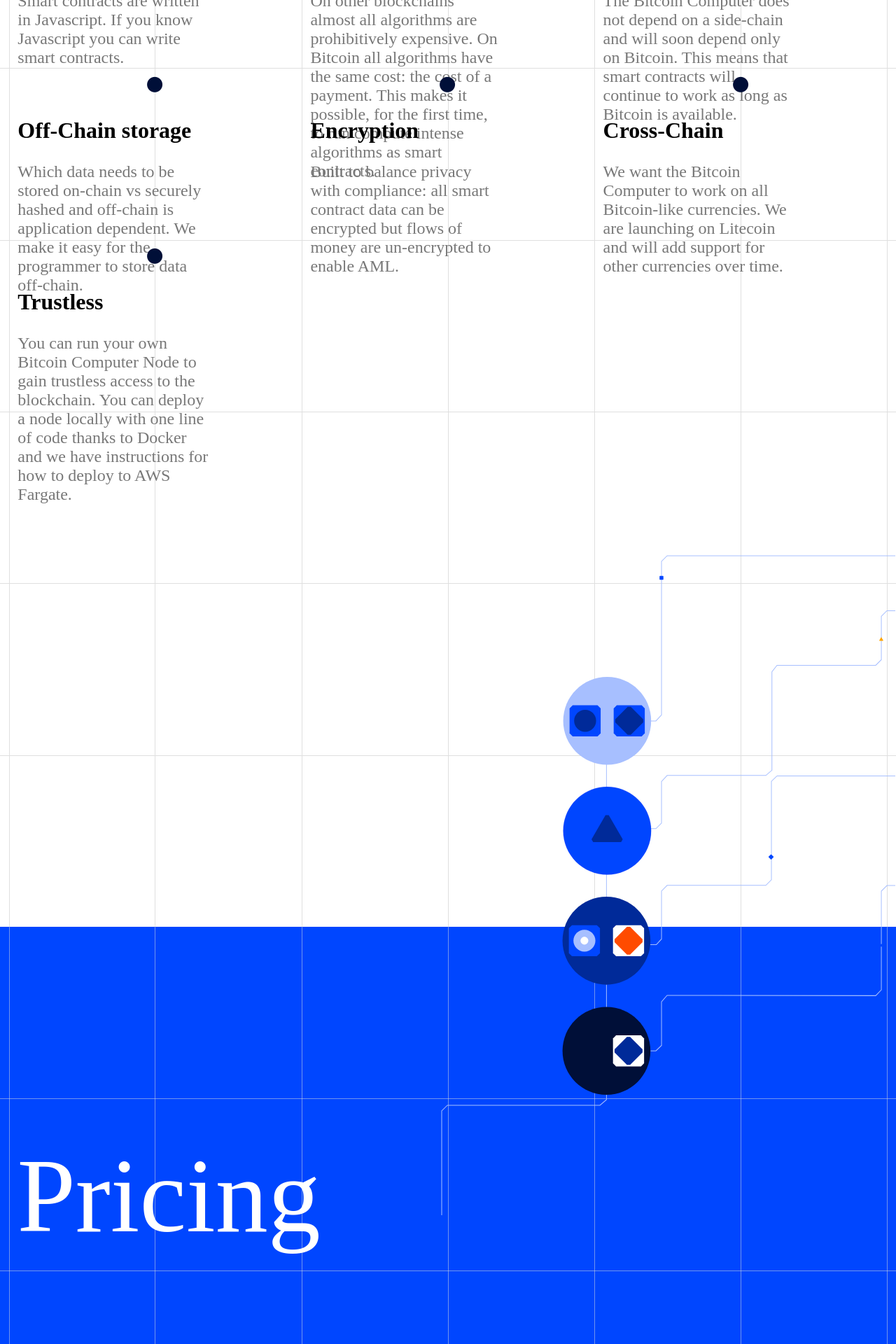
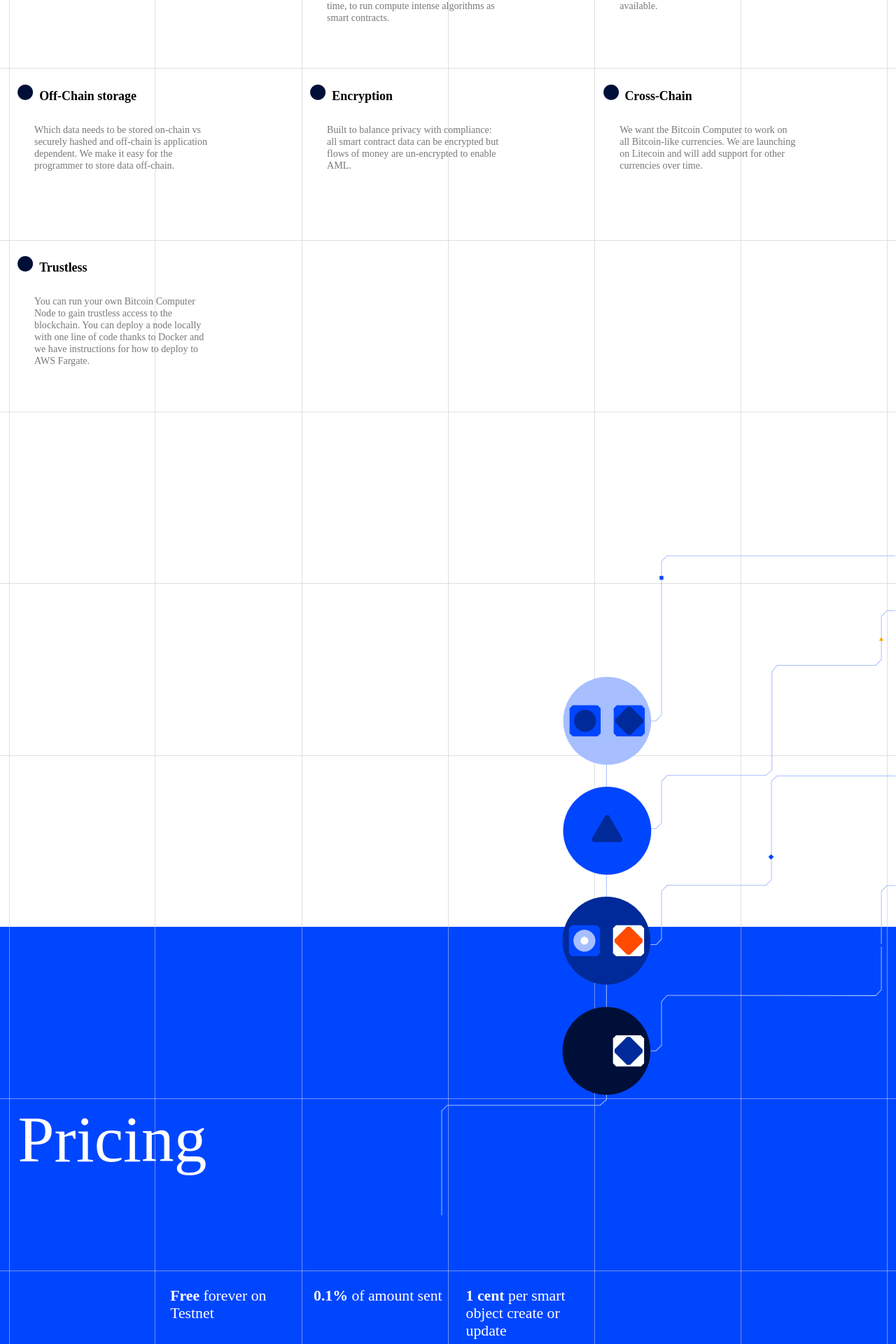
Before and after one commit to jonty007/website, a React (Create React App) app: page / in a window 1280 px wide. Shown: the part 1620-3540 px from the top of the page at 70% size. Built offline with nearby package versions, Linux system fonts and the light colour scheme.

Commit message:
scaling images adn texts

```diff
--- a/package.json
+++ b/package.json
@@ -1,6 +1,5 @@
 {
   "name": "bitcoin-computer-website",
-  "homepage": "https://bitcoin-computer.github.io/website/",
   "version": "0.1.0",
   "private": true,
   "dependencies": {
--- a/src/About.css
+++ b/src/About.css
@@ -46,8 +46,8 @@
     width: 30%;
     height: 33%;
     z-index: 1;
-    top: 770px;
-    left: 3%;
+    top: 41%;
+    left: 2%;
     position: absolute;
     background-repeat: no-repeat;
 }
@@ -56,7 +56,7 @@
     width: 30%;
     height: 33%;
     z-index: 1;
-    top: 770px;
+    top: 41%;
     left: 35%;
     position: absolute;
     background-repeat: no-repeat;
@@ -67,7 +67,7 @@
     width: 30%;
     height: 33%;
     z-index: 1;
-    top: 770px;
+    top: 41%;
     left: 68%;
     position: absolute;
     background-repeat: no-repeat;
--- a/src/CodeSection.css
+++ b/src/CodeSection.css
@@ -6,12 +6,12 @@
 }
 
 .code-block {
-    font-family: IBMPlexMono-Regular;
-    font-size: 20px;
+    font-family: 'IBMPlexMono-Regular';
+    font-size: 1vw;
     letter-spacing: 0;
-    line-height: 25px;
     color: #A2A2A2;
     font-weight: lighter;
+    margin: 0;
 }
 
 .code-yellow {
--- a/src/Examples.css
+++ b/src/Examples.css
@@ -2,7 +2,7 @@
     height: 184vh;
     width: 100%;
     z-index: 1;
-    position:relative;
+    position: relative;
 }
 
 .docsLinkExamples {
@@ -11,7 +11,9 @@
     font-size: 24px;
 }
 
-.docsLinkExamples:active, .docsLinkExamples:visited, .docsLinkExamples:focus {
+.docsLinkExamples:active,
+.docsLinkExamples:visited,
+.docsLinkExamples:focus {
     text-decoration: underline;
     color: #000F38;
     font-size: 24px;
@@ -59,55 +61,39 @@
 
 .example-1-text-tab {
     font-family: Formular;
-    font-size: 24px;
+    font-size: 1.1vw;
     color: #000F38;
-    letter-spacing: 0;
-    line-height: 31px;
-    height: 62px;
     width: 80%;
     z-index: 2;
-    top: 100px;
-    /* left: 37.25px; */
-    position: relative;
+    margin-bottom: 7%;
 }
 
 .example-1-subtext-tab {
     font-family: 'Formular';
-    font-size: 24px;
+    font-size: 1.1vw;
     color: #787878;
-    letter-spacing: 0;
-    line-height: 31px;
-    height: 349px;
     width: 80%;
     z-index: 2;
-    top: 100px;
-    /* left: 39.25px; */
-    position: relative;
 }
 
 .examples-heading-tab {
     height: 50px;
     width: 33.33%;
     z-index: 2;
-    /* top: 300px; */
-    /* left: 36px; */
-    /* position: relative;  */
-    font-size: 150px;
+    top: 17%;
+    left: 2%;
+    position: absolute;
+    font-size: 7.3vw;
     font-family: 'Formular';
     color: #000f38;
     text-align: left;
-    padding-top: 300px;
 }
 
 .infoGridExample {
-    margin-top: 130px !important;
     background-color: white;
     z-index: 3;
-    /* border: #dfdfdf 1px solid; */
-    padding-bottom: 60px !important;
-    padding-left: 10px !important;
-    /* margin-left: -6px !important; */
-
+    height: calc(45.6vh - 1px);
+    padding: 1%;
 }
 
 .tabPanelPadding {
@@ -167,16 +153,14 @@
 
 .information-text {
     font-family: Formular;
-    font-size: 24px;
+    font-size: 1.1vw;
     color: #000F38;
     letter-spacing: 0;
-    line-height: 31px;
     text-align: left;
-    height: 31px;
     width: 80%;
     z-index: 2;
-    top: 1396.5px;
-    left: 36px;
+    top: 78%;
+    left: 2%;
     position: absolute;
 }
 
@@ -200,3 +184,17 @@
     left: 18px;
     position: absolute;
 }
+
+.examples-tab {
+    align-items: start !important;
+}
+
+#simple-tabpanel-0 .MuiBox-root,
+#simple-tabpanel-1 .MuiBox-root,
+#simple-tabpanel-2 .MuiBox-root {
+    padding: 0 1px !important;
+}
+
+.example-grid-wrapper {
+    margin-top: calc(8.5% + 1px);
+}
--- a/src/Feature.css
+++ b/src/Feature.css
@@ -1,7 +1,5 @@
 .featureDot {
-    background-image: url("/public/feature-dot.png");
-    height: 22px;
-    width: 22px;
+    display: inline-block;
     z-index: 1;
 }
 
@@ -9,17 +7,20 @@
     height: 32px;
     width: 80%;
     z-index: 1;
-    font-size: 32px;
+    font-size: 1.4vw;
     font-family: 'Formular';
     color: #000000;
     text-align: left;
+    padding-left: 2%;
+    display: inline-block;
 }
 
 .featureText {
     width: 70%;
     z-index: 1;
-    font-size: 24px;
+    font-size: 1.1vw;
     font-family: 'Formular';
     color: #787878;
     text-align: left;
+    padding-left: 6%;
 }
--- a/src/Feature.tsx
+++ b/src/Feature.tsx
@@ -9,8 +9,8 @@
 function Feature(props: FeatureProps) {
   return (
     <Box>
-      <Box>
-        <img src="/feature-dot.png"></img>
+      <Box sx={{ textAlign: "start" }}>
+        <img src="/feature-dot.png" className="featureDot"></img>
         <h3 className="featureHeading">{props.heading}</h3>
       </Box>
       <Box className="featureText">{props.text}</Box>
--- a/src/Pricing.css
+++ b/src/Pricing.css
@@ -2,18 +2,16 @@
     height: 184vh;
     width: 100%;
     z-index: 1;
-    position:relative;
+    position: relative;
     background-color: #0046FF;
 }
 
 .pricing-heading {
-    height: 50px;
-    width: 461px;
     z-index: 2;
-    top: 298px;
-    left: 24.38px;
+    top: 17%;
+    left: 2%;
     position: absolute;
-    font-size: 150px;
+    font-size: 7.3vw;
     font-family: 'Formular';
     color: #ffffff;
     text-align: left;
@@ -33,39 +31,36 @@
 }
 
 .pricing-option-1 {
-    height: 86px;
-    width: 277px;
+    width: 15%;
     z-index: 2;
-    top: 643px;
-    left: 348px;
+    top: 35%;
+    left: 19%;
     position: absolute;
-    font-size: 43px;
+    font-size: 1.7vw;
     font-family: 'Formular';
     color: #ffffff;
     text-align: left;
 }
 
 .pricing-option-2 {
-    height: 95px;
-    width: 277px;
+    width: 15%;
     z-index: 2;
-    top: 643px;
-    left: 665px;
+    top: 35%;
+    left: 35%;
     position: absolute;
-    font-size: 43px;
+    font-size: 1.7vw;
     font-family: 'Formular';
     color: #ffffff;
     text-align: left;
 }
 
 .pricing-option-3 {
-    height: 213px;
-    width: 277px;
+    width: 15%;
     z-index: 2;
-    top: 643px;
-    left: 978px;
+    top: 35%;
+    left: 52%;
     position: absolute;
-    font-size: 43px;
+    font-size: 1.7vw;
     font-family: 'Formular';
     color: #ffffff;
     text-align: left;
--- a/src/Profile.css
+++ b/src/Profile.css
@@ -1,5 +1,4 @@
 .profile-container {
-    height: 630px;
     width: 70%;
     z-index: 1;
     position: absolute;
@@ -7,41 +6,32 @@
 }
 
 .profile-picture {
-    top: 18px;
-    left: 18px;
-    width: 141px;
-    height: 141px;
+    width: 7.6vw;
+    height: 7.6vw;
     text-align: left;
-    position: absolute;
 }
 
 .profile-name {
-    left: 18px;
-    top: 195px;
-    width: 195px;
-    height: 64px;
+    width: 100%;
     color: white;
     font-family: Formular;
-    font-size: 32px;
+    font-size: 1.8vw;
     color: #FFFFFF;
     letter-spacing: 0;
     text-align: left;
-    position: absolute;
+    margin-top: 7%;
 }
 
 .profile-text {
     left: 18px;
-    top: 252px;
     width: 100%;
-    height: 235px;
     color: white;
     font-family: Formular;
-    font-size: 24px;
+    font-size: 1.3vw;
     color: #FFFFFF;
     letter-spacing: 0;
-    line-height: 31px;
     text-align: left;
-    position: absolute;
+    margin-top: 7%;
 }
 
 .social-1 {
--- a/src/tabs.tsx
+++ b/src/tabs.tsx
@@ -48,7 +48,10 @@
 
   return (
     <Box
-      sx={{ width: "100%", paddingTop: "13.8%" }}
+      sx={{
+        paddingTop: "30.2%", width: "98%",
+        margin: "0 1%"
+      }}
       className="ExamplesBoxContent"
     >
       <Box sx={{ borderBottom: 1, borderColor: "divider" }}>
@@ -57,14 +60,15 @@
           onChange={handleChange}
           aria-label="basic tabs example"
           variant="fullWidth"
+
         >
-          <Tab label="Non-Fungible tokens" {...a11yProps(0)} />
-          <Tab label="Fungible Token" {...a11yProps(1)} />
-          <Tab label="Chat" {...a11yProps(2)} />
+          <Tab label="Non-Fungible tokens" {...a11yProps(0)} className="examples-tab" />
+          <Tab label="Fungible Token" {...a11yProps(1)} className="examples-tab" />
+          <Tab label="Chat" {...a11yProps(2)} className="examples-tab" />
         </Tabs>
       </Box>
       <TabPanel value={value} index={0}>
-        <Grid container sx={{ zIndex: 3 }}>
+        <Grid container sx={{ zIndex: 3 }} className="example-grid-wrapper">
           <Grid item xs={4} className="infoGridExample">
             <Box className="example-1-text-tab">
               How to create Non-Fungible tokens NFTs) on Bitcoin Computer
@@ -76,18 +80,52 @@
               function send to assign a new owner.
             </Box>
           </Grid>
-          <Grid item xs={4}>
+          <Grid item xs={4} className="infoGridExample">
             {/* <Box className="example-rectangle" /> */}
             <CodeSection />
           </Grid>
-          <Grid item xs={4}></Grid>
+          <Grid item xs={4} className="infoGridExample"></Grid>
         </Grid>
       </TabPanel>
       <TabPanel value={value} index={1}>
-        <CodeSection />
+        <Grid container sx={{ zIndex: 3 }} className="example-grid-wrapper">
+          <Grid item xs={4} className="infoGridExample">
+            <Box className="example-1-text-tab">
+              How to create Non-Fungible tokens NFTs) on Bitcoin Computer
+            </Box>
+            <Box className="example-1-subtext-tab">
+              A non-fungible token is an object that has some state. In the
+              example below the entire state is stored in a single property
+              state. The token has a function setState to update the state and a
+              function send to assign a new owner.
+            </Box>
+          </Grid>
+          <Grid item xs={4} className="infoGridExample">
+            {/* <Box className="example-rectangle" /> */}
+            <CodeSection />
+          </Grid>
+          <Grid item xs={4} className="infoGridExample"></Grid>
+        </Grid>
       </TabPanel>
       <TabPanel value={value} index={2}>
-        Item Three
+        <Grid container sx={{ zIndex: 3 }} className="example-grid-wrapper">
+          <Grid item xs={4} className="infoGridExample">
+            <Box className="example-1-text-tab">
+              How to create Non-Fungible tokens NFTs) on Bitcoin Computer
+            </Box>
+            <Box className="example-1-subtext-tab">
+              A non-fungible token is an object that has some state. In the
+              example below the entire state is stored in a single property
+              state. The token has a function setState to update the state and a
+              function send to assign a new owner.
+            </Box>
+          </Grid>
+          <Grid item xs={4} className="infoGridExample">
+            {/* <Box className="example-rectangle" /> */}
+            <CodeSection />
+          </Grid>
+          <Grid item xs={4} className="infoGridExample"></Grid>
+        </Grid>
       </TabPanel>
     </Box>
   );
```
